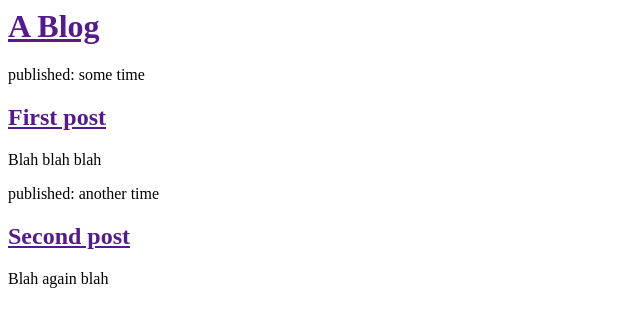
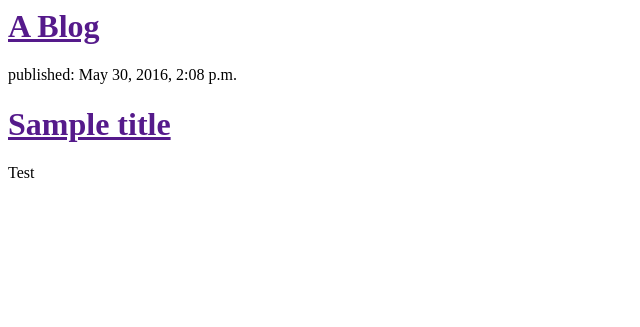
Before and after one commit to mattdeekay/capital, a Django app: template blog/templates/blog/post_list.html in a window 1280 px wide. Shown: the top 327 px of the page, without its empty margins (0-640 px from the left). Run offline with Django 3.2, Linux system fonts and the light colour scheme; the template is opened without the code that fills it: values that come from a table or form of the project are taken from there, others are empty; data comes from the database, SQL or seed files in the repository.

Commit message:
For blog was able to add in {{ post }} variable and display all of the contents in the form specified

```diff
--- a/blog/templates/blog/post_list.html
+++ b/blog/templates/blog/post_list.html
@@ -7,16 +7,13 @@
             <h1><a href="">A Blog</a></h1>
         </div>
 
-        <div>
-            <p>published: some time</p>
-            <h2><a href="">First post</a></h2>
-            <p>Blah blah blah</p>
-        </div>
+        {% for post in posts %}
+            <div>
+                <p>published: {{ post.published_date }}</p>
+                <h1><a href="">{{ post.title }}</a></h1>
+                <p>{{ post.text|linebreaks }}</p>
+            </div>
+        {% endfor %}
 
-        <div>
-            <p>published: another time</p>
-            <h2><a href="">Second post</a></h2>
-            <p>Blah again blah</p>
-        </div>
     </body>
 </html>
--- a/capital/urls.py
+++ b/capital/urls.py
@@ -19,6 +19,6 @@ from django.contrib import admin
 
 urlpatterns = [
     url(r'^admin/', admin.site.urls),
-    url(r'', include('invite.urls')),
-    #url(r'', include('blog.urls')),
+    #url(r'', include('invite.urls')),
+    url(r'', include('blog.urls')),
 ]
```
